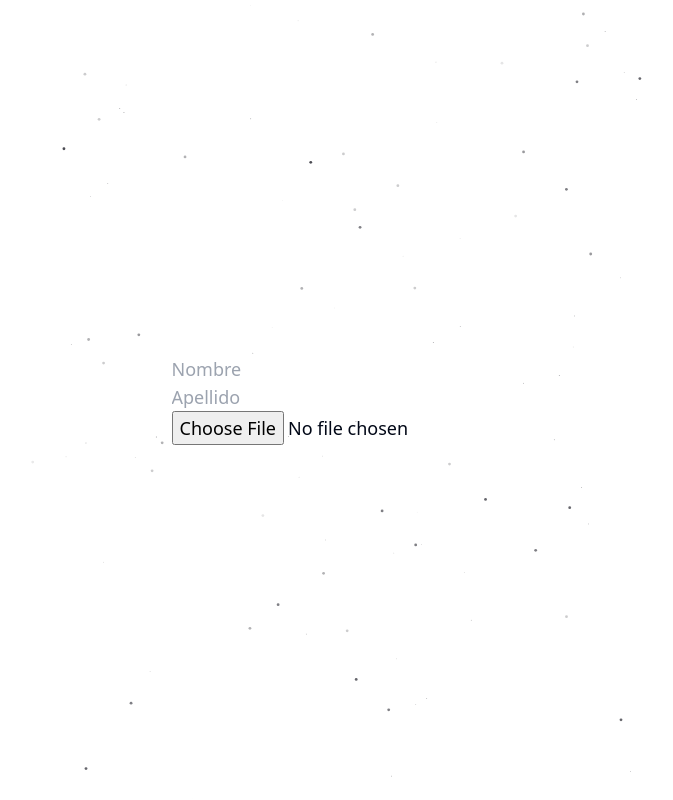
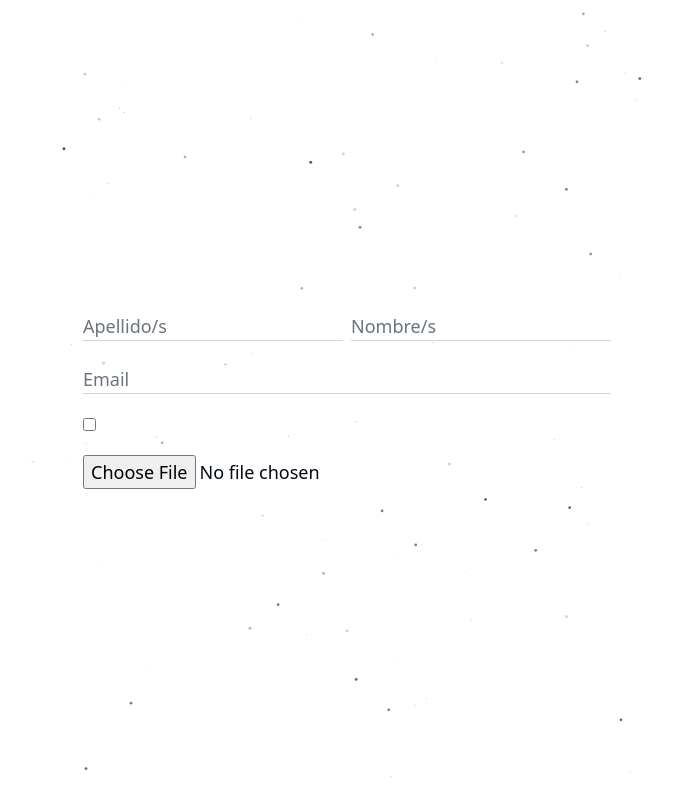
Before and after one commit to SantiZai/cv-generator, a React (Vite) app: page /generate in a window 1280 px wide. Shown: the whole page, without its empty margins (293-966 px from the left). Built offline with nearby package versions, Linux system fonts and the light colour scheme.

Commit message:
adding more properties to the state

```diff
--- a/src/pages/Generate.tsx
+++ b/src/pages/Generate.tsx
@@ -2,17 +2,50 @@ import { jsPDF } from "jspdf";
 import { ChangeEvent, FormEvent, useState } from "react";
 import { generatePDF } from "../lib/utils";
 import Particles from "../components/Particles";
+import { Input } from "../components/Input";
+
+interface Education {
+  entity: string;
+  title: string;
+  description: string;
+  startYear: number;
+  finishYear: number;
+}
+
+interface Experience {
+  entity: string;
+  title: string;
+  description: string;
+  startYear: number;
+  finishYear: number;
+  role: string;
+  tasks: [];
+}
 
 export const Generate = () => {
   const [formInfo, setFormInfo] = useState<{
     firstname: string;
     lastname: string;
+    email: string;
+    areacode: string;
+    phonenumber: string;
+    sociallink: string;
+    image: string | ArrayBuffer | null;
+    education: Education[];
+    experience: Experience[];
   }>({
     firstname: "",
     lastname: "",
+    email: "",
+    areacode: "+549",
+    phonenumber: "",
+    sociallink: "",
+    image: "",
+    education: [],
+    experience: [],
   });
 
-  const [image, setImage] = useState<string | ArrayBuffer | null>("");
+  const [international, setInternational] = useState<boolean>(false);
 
   const handleImageChange = (e: ChangeEvent<HTMLInputElement>) => {
     const file = e.target.files?.[0];
@@ -20,7 +53,10 @@ export const Generate = () => {
     const reader = new FileReader();
 
     reader.onloadend = () => {
-      setImage(reader.result);
+      setFormInfo({
+        ...formInfo,
+        image: reader.result,
+      });
     };
 
     if (file) {
@@ -57,23 +93,44 @@ export const Generate = () => {
         />
         <div className="absolute w-full h-full grid place-content-center">
           <form
-            className="flex flex-col"
+            className="flex flex-col gap-6"
             onSubmit={handleSubmit}
           >
-            <input
-              type="text"
-              placeholder="Nombre"
-              name="firstname"
-              value={formInfo.firstname}
-              onChange={handleChange}
-            />
-            <input
-              type="text"
-              placeholder="Apellido"
-              name="lastname"
-              value={formInfo.lastname}
-              onChange={handleChange}
-            />
+            <fieldset className="w-full flex gap-2">
+              <Input
+                value={formInfo.lastname}
+                placeholder="Apellido/s"
+                name="lastname"
+                handleChange={handleChange}
+              />
+              <Input
+                value={formInfo.firstname}
+                placeholder="Nombre/s"
+                name="firstname"
+                handleChange={handleChange}
+              />
+            </fieldset>
+            <fieldset>
+              <Input
+                value={formInfo.email}
+                placeholder="Email"
+                name="email"
+                handleChange={handleChange}
+              />
+            </fieldset>
+            <fieldset className="w-full flex gap-2">
+              <input
+                type="checkbox"
+                name="international"
+                onChange={() => setInternational(!international)}
+              />
+              {/* international ? (
+                  <>
+                  <Input />
+                  <Input />
+                  </>
+                ) : () */}
+            </fieldset>
             <input
               type="file"
               name="file"
```
